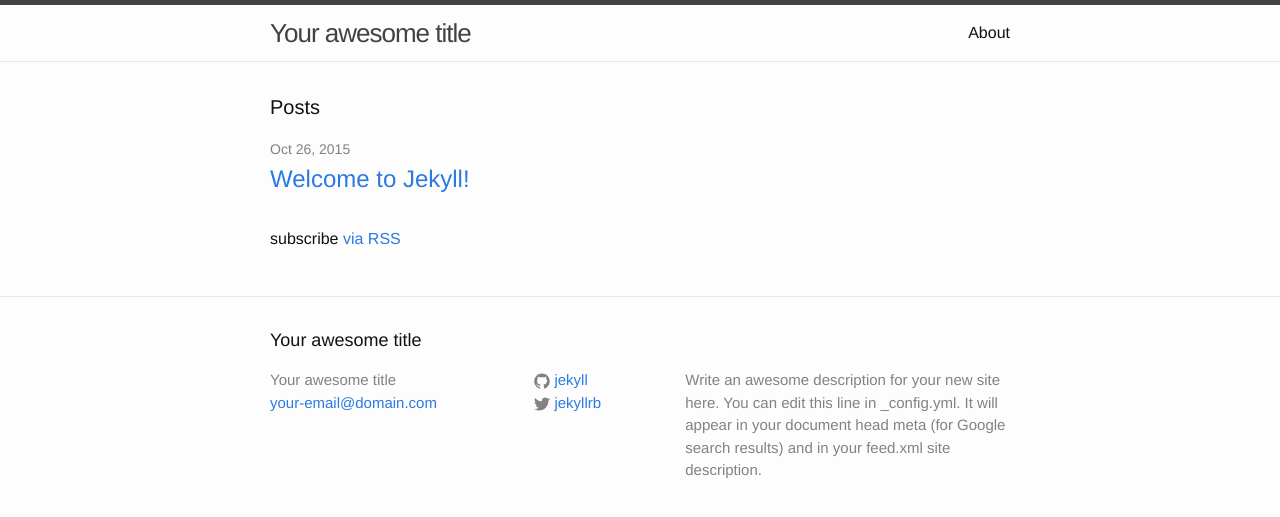
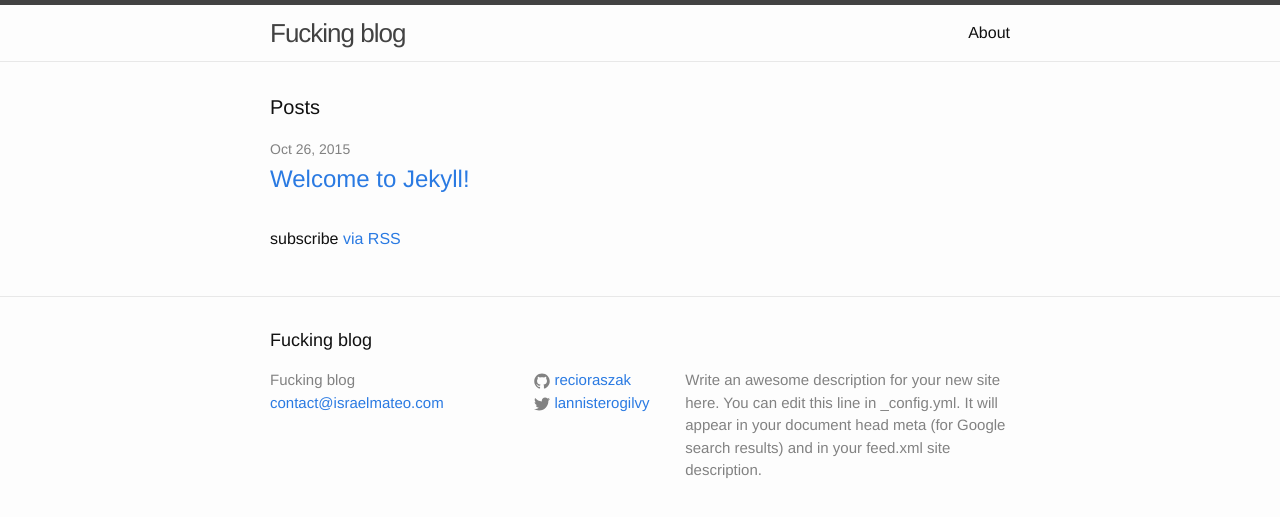
Before and after one commit to recioRaszak/recioraszak.github.io, a Jekyll site: the page built from blog/index.html, in a window 1280 px wide. Shown: the top 517 px of the page. Built offline with Jekyll 4.4.1, drawn with Linux system fonts in a browser that asks for light colours.

Commit message:
Configuring jekyll

```diff
--- a/blog/_config.yml
+++ b/blog/_config.yml
@@ -1,14 +1,14 @@
 # Site settings
-title: Your awesome title
-email: your-email@domain.com
+title: Fucking blog
+email: contact@israelmateo.com
 description: > # this means to ignore newlines until "baseurl:"
   Write an awesome description for your new site here. You can edit this
   line in _config.yml. It will appear in your document head meta (for
   Google search results) and in your feed.xml site description.
-baseurl: "" # the subpath of your site, e.g. /blog/
-url: "http://yourdomain.com" # the base hostname & protocol for your site
-twitter_username: jekyllrb
-github_username:  jekyll
+baseurl: "/blog/" # the subpath of your site, e.g. /blog/
+url: "http://recioraszak.github.io" # the base hostname & protocol for your site
+twitter_username: lannisterogilvy
+github_username:  recioraszak
 
 # Build settings
 markdown: kramdown
```
